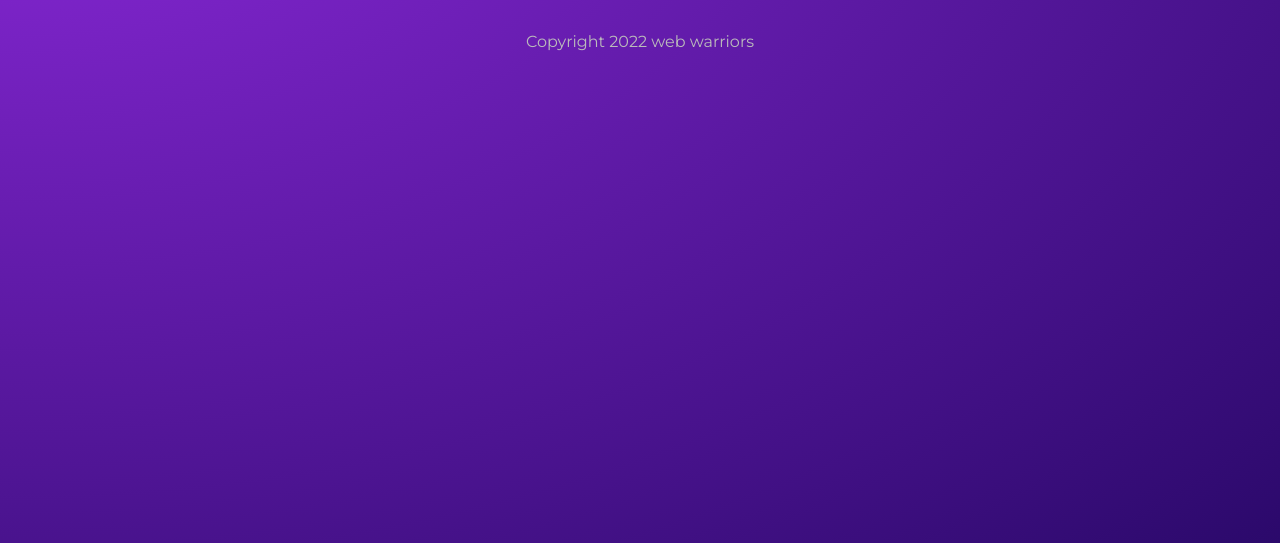
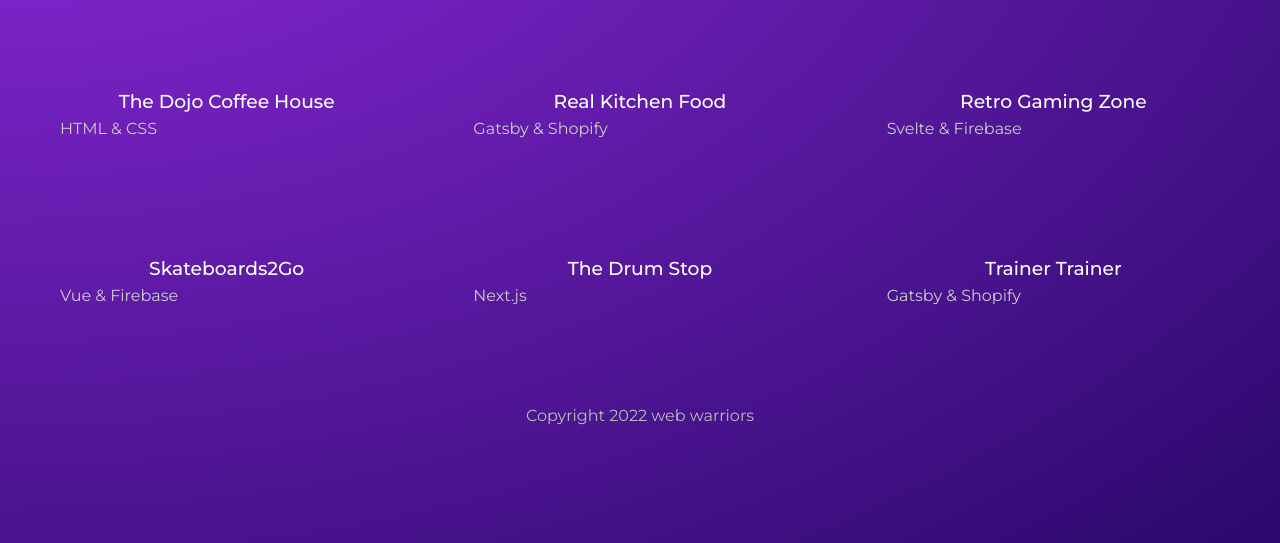
Before and after one commit to APJ-9/hello-world, a Gatsby site in the folder Gatsby/project/: page /projects in a window 1280 px wide. Shown: the part 257-800 px from the top of the page. Built offline with nearby package versions, Linux system fonts and the light colour scheme; Gatsby itself is replaced by a stand-in of ours.

Commit message:
tutorial 13

```diff
--- a/Gatsby/project/gatsby-config.js
+++ b/Gatsby/project/gatsby-config.js
@@ -7,6 +7,7 @@
 module.exports = {
   /* Your site config here */
   plugins: [
+    'gatsby-transformer-remark',
     {
       resolve: `gatsby-source-filesystem`,
       options: {
--- a/Gatsby/project/package.json
+++ b/Gatsby/project/package.json
@@ -16,6 +16,7 @@
   "dependencies": {
     "gatsby": "^4.24.5",
     "gatsby-source-filesystem": "^4.24.0",
+    "gatsby-transformer-remark": "^5.24.0",
     "react": "^18.1.0",
     "react-dom": "^18.1.0"
   },
--- a/Gatsby/project/src/pages/projects/index.js
+++ b/Gatsby/project/src/pages/projects/index.js
@@ -1,17 +1,46 @@
 
+import { graphql, Link } from 'gatsby';
 import React from 'react'
 import Layout from '../../components/Layout'
 import * as styles from '../../styles/projects.module.css'
 
-const Projects = () => {
+export default function Projects({ data }) {
+    // console.log(data)
+    const projects = data.allMarkdownRemark.nodes
+    console.log(projects)
     return (
         <Layout>
             <div className={styles.portfolio}>
                 <h2>Portfolio</h2>
                 <h3>Projects & Websites I've Created</h3>
             </div>
+            <div className={styles.projects}>
+                {
+                    projects.map(project => (
+                        <Link to={`/projects/${project.frontmatter.slug}`} key={project.id} >
+                            <div>
+                                <h3>{project.frontmatter.title}</h3>
+                                <p>{project.frontmatter.stack}</p>
+                            </div>
+                        </Link>
+                    ))
+                }
+            </div>
         </Layout>
     );
 }
 
-export default Projects
+export const query = graphql`
+query ProjectsPage {
+    allMarkdownRemark {
+      nodes {
+        id
+        frontmatter {
+          slug
+          stack
+          title
+        }
+      }
+    }
+  }
+`
--- /dev/null
+++ b/Gatsby/project/src/projects/dojo-coffee-house.md
@@ -0,0 +1,11 @@
+---
+title: The Dojo Coffee House
+stack: HTML & CSS
+slug: the-dojo-coffee-house
+---
+
+Lorem ninja ipsum dolor sit amet, consectetuer adipiscing elit, sed diam nonummy nibh euismod tincidunt ut laoreet dolore magna aliquam erat volutpat. Ut ninja wisi enim ad minim veniam, quis nostrud exerci tation ullamcorper suscipit ninja lobortis nisl ut aliquip ex ea commodo consequat. Duis ninja autem vel eum iriure dolor in hendrerit in vulputate ninja velit esse molestie consequat, vel illum dolore eu feugiat nulla ninja facilisis at vero eros et accumsan et iusto odio dignissim qui blandit praesent luptatum zzril delenit augue duis dolore te feugait nulla facilisi. Nam ninja ipsum liber tempor cum soluta nobis eleifend option congue nihil imperdiet doming id quod mazim placerat facer possim assum. Typi ninja non habent claritatem insitam; est usus legentis in iis qui facit eorum claritatem. Investigationes ninja demonstraverunt lectores legere me lius quod ii legunt saepius. Claritas ninja est etiam processus dynamicus, qui ninja sequitur mutationem consuetudium lectorum. Mirum ninja est notare quam littera gothica, quam nunc putamus parum claram, anteposuerit litterarum formas humanitatis per seacula quarta decima et quinta decima. Eodem ninja ipsum modo typi, qui nunc nobis videntur parum clari, fiant sollemnes in ninja futurum.
+
+### Lorem ninja ipsum dolor
+
+Lorem ninja ipsum dolor sit amet, consectetuer adipiscing elit, sed diam nonummy nibh euismod tincidunt ut laoreet dolore magna aliquam erat volutpat. Ut ninja wisi enim ad minim veniam, quis nostrud exerci tation ullamcorper suscipit ninja lobortis nisl ut aliquip ex ea commodo consequat. Duis ninja autem vel eum iriure dolor in hendrerit in vulputate ninja velit esse molestie consequat, vel illum dolore eu feugiat nulla ninja facilisis at vero eros et accumsan et iusto odio dignissim qui blandit praesent luptatum zzril delenit augue duis dolore te feugait nulla facilisi. Nam ninja ipsum liber tempor cum soluta nobis eleifend option congue nihil imperdiet doming id quod mazim placerat facer possim assum. Typi ninja non habent claritatem insitam; est usus legentis in iis qui facit eorum claritatem. Investigationes ninja demonstraverunt lectores legere me lius quod ii legunt saepius. Claritas ninja est etiam processus dynamicus, qui ninja sequitur mutationem consuetudium lectorum. Mirum ninja est notare quam littera gothica, quam nunc putamus parum claram, anteposuerit litterarum formas humanitatis per seacula quarta decima et quinta decima. Eodem ninja ipsum modo typi, qui nunc nobis videntur parum clari, fiant sollemnes in ninja futurum.
--- /dev/null
+++ b/Gatsby/project/src/projects/real-kitchen-food.md
@@ -0,0 +1,11 @@
+---
+title: Real Kitchen Food
+stack: Gatsby & Shopify
+slug: real-kitchen-food
+---
+
+Lorem ninja ipsum dolor sit amet, consectetuer adipiscing elit, sed diam nonummy nibh euismod tincidunt ut laoreet dolore magna aliquam erat volutpat. Ut ninja wisi enim ad minim veniam, quis nostrud exerci tation ullamcorper suscipit ninja lobortis nisl ut aliquip ex ea commodo consequat. Duis ninja autem vel eum iriure dolor in hendrerit in vulputate ninja velit esse molestie consequat, vel illum dolore eu feugiat nulla ninja facilisis at vero eros et accumsan et iusto odio dignissim qui blandit praesent luptatum zzril delenit augue duis dolore te feugait nulla facilisi. Nam ninja ipsum liber tempor cum soluta nobis eleifend option congue nihil imperdiet doming id quod mazim placerat facer possim assum. Typi ninja non habent claritatem insitam; est usus legentis in iis qui facit eorum claritatem. Investigationes ninja demonstraverunt lectores legere me lius quod ii legunt saepius. Claritas ninja est etiam processus dynamicus, qui ninja sequitur mutationem consuetudium lectorum. Mirum ninja est notare quam littera gothica, quam nunc putamus parum claram, anteposuerit litterarum formas humanitatis per seacula quarta decima et quinta decima. Eodem ninja ipsum modo typi, qui nunc nobis videntur parum clari, fiant sollemnes in ninja futurum.
+
+### Lorem ninja ipsum dolor
+
+Lorem ninja ipsum dolor sit amet, consectetuer adipiscing elit, sed diam nonummy nibh euismod tincidunt ut laoreet dolore magna aliquam erat volutpat. Ut ninja wisi enim ad minim veniam, quis nostrud exerci tation ullamcorper suscipit ninja lobortis nisl ut aliquip ex ea commodo consequat. Duis ninja autem vel eum iriure dolor in hendrerit in vulputate ninja velit esse molestie consequat, vel illum dolore eu feugiat nulla ninja facilisis at vero eros et accumsan et iusto odio dignissim qui blandit praesent luptatum zzril delenit augue duis dolore te feugait nulla facilisi. Nam ninja ipsum liber tempor cum soluta nobis eleifend option congue nihil imperdiet doming id quod mazim placerat facer possim assum. Typi ninja non habent claritatem insitam; est usus legentis in iis qui facit eorum claritatem. Investigationes ninja demonstraverunt lectores legere me lius quod ii legunt saepius. Claritas ninja est etiam processus dynamicus, qui ninja sequitur mutationem consuetudium lectorum. Mirum ninja est notare quam littera gothica, quam nunc putamus parum claram, anteposuerit litterarum formas humanitatis per seacula quarta decima et quinta decima. Eodem ninja ipsum modo typi, qui nunc nobis videntur parum clari, fiant sollemnes in ninja futurum.
--- /dev/null
+++ b/Gatsby/project/src/projects/retro-gaming-zone.md
@@ -0,0 +1,11 @@
+---
+title: Retro Gaming Zone
+stack: Svelte & Firebase
+slug: retro-gaming-zone
+---
+
+Lorem ninja ipsum dolor sit amet, consectetuer adipiscing elit, sed diam nonummy nibh euismod tincidunt ut laoreet dolore magna aliquam erat volutpat. Ut ninja wisi enim ad minim veniam, quis nostrud exerci tation ullamcorper suscipit ninja lobortis nisl ut aliquip ex ea commodo consequat. Duis ninja autem vel eum iriure dolor in hendrerit in vulputate ninja velit esse molestie consequat, vel illum dolore eu feugiat nulla ninja facilisis at vero eros et accumsan et iusto odio dignissim qui blandit praesent luptatum zzril delenit augue duis dolore te feugait nulla facilisi. Nam ninja ipsum liber tempor cum soluta nobis eleifend option congue nihil imperdiet doming id quod mazim placerat facer possim assum. Typi ninja non habent claritatem insitam; est usus legentis in iis qui facit eorum claritatem. Investigationes ninja demonstraverunt lectores legere me lius quod ii legunt saepius. Claritas ninja est etiam processus dynamicus, qui ninja sequitur mutationem consuetudium lectorum. Mirum ninja est notare quam littera gothica, quam nunc putamus parum claram, anteposuerit litterarum formas humanitatis per seacula quarta decima et quinta decima. Eodem ninja ipsum modo typi, qui nunc nobis videntur parum clari, fiant sollemnes in ninja futurum.
+
+### Lorem ninja ipsum dolor
+
+Lorem ninja ipsum dolor sit amet, consectetuer adipiscing elit, sed diam nonummy nibh euismod tincidunt ut laoreet dolore magna aliquam erat volutpat. Ut ninja wisi enim ad minim veniam, quis nostrud exerci tation ullamcorper suscipit ninja lobortis nisl ut aliquip ex ea commodo consequat. Duis ninja autem vel eum iriure dolor in hendrerit in vulputate ninja velit esse molestie consequat, vel illum dolore eu feugiat nulla ninja facilisis at vero eros et accumsan et iusto odio dignissim qui blandit praesent luptatum zzril delenit augue duis dolore te feugait nulla facilisi. Nam ninja ipsum liber tempor cum soluta nobis eleifend option congue nihil imperdiet doming id quod mazim placerat facer possim assum. Typi ninja non habent claritatem insitam; est usus legentis in iis qui facit eorum claritatem. Investigationes ninja demonstraverunt lectores legere me lius quod ii legunt saepius. Claritas ninja est etiam processus dynamicus, qui ninja sequitur mutationem consuetudium lectorum. Mirum ninja est notare quam littera gothica, quam nunc putamus parum claram, anteposuerit litterarum formas humanitatis per seacula quarta decima et quinta decima. Eodem ninja ipsum modo typi, qui nunc nobis videntur parum clari, fiant sollemnes in ninja futurum.
--- /dev/null
+++ b/Gatsby/project/src/projects/skateboards2go.md
@@ -0,0 +1,11 @@
+---
+title: Skateboards2Go
+stack: Vue & Firebase
+slug: skateboards-to-go
+---
+
+Lorem ninja ipsum dolor sit amet, consectetuer adipiscing elit, sed diam nonummy nibh euismod tincidunt ut laoreet dolore magna aliquam erat volutpat. Ut ninja wisi enim ad minim veniam, quis nostrud exerci tation ullamcorper suscipit ninja lobortis nisl ut aliquip ex ea commodo consequat. Duis ninja autem vel eum iriure dolor in hendrerit in vulputate ninja velit esse molestie consequat, vel illum dolore eu feugiat nulla ninja facilisis at vero eros et accumsan et iusto odio dignissim qui blandit praesent luptatum zzril delenit augue duis dolore te feugait nulla facilisi. Nam ninja ipsum liber tempor cum soluta nobis eleifend option congue nihil imperdiet doming id quod mazim placerat facer possim assum. Typi ninja non habent claritatem insitam; est usus legentis in iis qui facit eorum claritatem. Investigationes ninja demonstraverunt lectores legere me lius quod ii legunt saepius. Claritas ninja est etiam processus dynamicus, qui ninja sequitur mutationem consuetudium lectorum. Mirum ninja est notare quam littera gothica, quam nunc putamus parum claram, anteposuerit litterarum formas humanitatis per seacula quarta decima et quinta decima. Eodem ninja ipsum modo typi, qui nunc nobis videntur parum clari, fiant sollemnes in ninja futurum.
+
+### Lorem ninja ipsum dolor
+
+Lorem ninja ipsum dolor sit amet, consectetuer adipiscing elit, sed diam nonummy nibh euismod tincidunt ut laoreet dolore magna aliquam erat volutpat. Ut ninja wisi enim ad minim veniam, quis nostrud exerci tation ullamcorper suscipit ninja lobortis nisl ut aliquip ex ea commodo consequat. Duis ninja autem vel eum iriure dolor in hendrerit in vulputate ninja velit esse molestie consequat, vel illum dolore eu feugiat nulla ninja facilisis at vero eros et accumsan et iusto odio dignissim qui blandit praesent luptatum zzril delenit augue duis dolore te feugait nulla facilisi. Nam ninja ipsum liber tempor cum soluta nobis eleifend option congue nihil imperdiet doming id quod mazim placerat facer possim assum. Typi ninja non habent claritatem insitam; est usus legentis in iis qui facit eorum claritatem. Investigationes ninja demonstraverunt lectores legere me lius quod ii legunt saepius. Claritas ninja est etiam processus dynamicus, qui ninja sequitur mutationem consuetudium lectorum. Mirum ninja est notare quam littera gothica, quam nunc putamus parum claram, anteposuerit litterarum formas humanitatis per seacula quarta decima et quinta decima. Eodem ninja ipsum modo typi, qui nunc nobis videntur parum clari, fiant sollemnes in ninja futurum.
--- /dev/null
+++ b/Gatsby/project/src/projects/the-drum-stop.md
@@ -0,0 +1,11 @@
+---
+title: The Drum Stop
+stack: Next.js
+slug: the-drum-stop
+---
+
+Lorem ninja ipsum dolor sit amet, consectetuer adipiscing elit, sed diam nonummy nibh euismod tincidunt ut laoreet dolore magna aliquam erat volutpat. Ut ninja wisi enim ad minim veniam, quis nostrud exerci tation ullamcorper suscipit ninja lobortis nisl ut aliquip ex ea commodo consequat. Duis ninja autem vel eum iriure dolor in hendrerit in vulputate ninja velit esse molestie consequat, vel illum dolore eu feugiat nulla ninja facilisis at vero eros et accumsan et iusto odio dignissim qui blandit praesent luptatum zzril delenit augue duis dolore te feugait nulla facilisi. Nam ninja ipsum liber tempor cum soluta nobis eleifend option congue nihil imperdiet doming id quod mazim placerat facer possim assum. Typi ninja non habent claritatem insitam; est usus legentis in iis qui facit eorum claritatem. Investigationes ninja demonstraverunt lectores legere me lius quod ii legunt saepius. Claritas ninja est etiam processus dynamicus, qui ninja sequitur mutationem consuetudium lectorum. Mirum ninja est notare quam littera gothica, quam nunc putamus parum claram, anteposuerit litterarum formas humanitatis per seacula quarta decima et quinta decima. Eodem ninja ipsum modo typi, qui nunc nobis videntur parum clari, fiant sollemnes in ninja futurum.
+
+### Lorem ninja ipsum dolor
+
+Lorem ninja ipsum dolor sit amet, consectetuer adipiscing elit, sed diam nonummy nibh euismod tincidunt ut laoreet dolore magna aliquam erat volutpat. Ut ninja wisi enim ad minim veniam, quis nostrud exerci tation ullamcorper suscipit ninja lobortis nisl ut aliquip ex ea commodo consequat. Duis ninja autem vel eum iriure dolor in hendrerit in vulputate ninja velit esse molestie consequat, vel illum dolore eu feugiat nulla ninja facilisis at vero eros et accumsan et iusto odio dignissim qui blandit praesent luptatum zzril delenit augue duis dolore te feugait nulla facilisi. Nam ninja ipsum liber tempor cum soluta nobis eleifend option congue nihil imperdiet doming id quod mazim placerat facer possim assum. Typi ninja non habent claritatem insitam; est usus legentis in iis qui facit eorum claritatem. Investigationes ninja demonstraverunt lectores legere me lius quod ii legunt saepius. Claritas ninja est etiam processus dynamicus, qui ninja sequitur mutationem consuetudium lectorum. Mirum ninja est notare quam littera gothica, quam nunc putamus parum claram, anteposuerit litterarum formas humanitatis per seacula quarta decima et quinta decima. Eodem ninja ipsum modo typi, qui nunc nobis videntur parum clari, fiant sollemnes in ninja futurum.
--- /dev/null
+++ b/Gatsby/project/src/projects/trainer-trainer.md
@@ -0,0 +1,11 @@
+---
+title: Trainer Trainer
+stack: Gatsby & Shopify
+slug: trainer-trainer
+---
+
+Lorem ninja ipsum dolor sit amet, consectetuer adipiscing elit, sed diam nonummy nibh euismod tincidunt ut laoreet dolore magna aliquam erat volutpat. Ut ninja wisi enim ad minim veniam, quis nostrud exerci tation ullamcorper suscipit ninja lobortis nisl ut aliquip ex ea commodo consequat. Duis ninja autem vel eum iriure dolor in hendrerit in vulputate ninja velit esse molestie consequat, vel illum dolore eu feugiat nulla ninja facilisis at vero eros et accumsan et iusto odio dignissim qui blandit praesent luptatum zzril delenit augue duis dolore te feugait nulla facilisi. Nam ninja ipsum liber tempor cum soluta nobis eleifend option congue nihil imperdiet doming id quod mazim placerat facer possim assum. Typi ninja non habent claritatem insitam; est usus legentis in iis qui facit eorum claritatem. Investigationes ninja demonstraverunt lectores legere me lius quod ii legunt saepius. Claritas ninja est etiam processus dynamicus, qui ninja sequitur mutationem consuetudium lectorum. Mirum ninja est notare quam littera gothica, quam nunc putamus parum claram, anteposuerit litterarum formas humanitatis per seacula quarta decima et quinta decima. Eodem ninja ipsum modo typi, qui nunc nobis videntur parum clari, fiant sollemnes in ninja futurum.
+
+### Lorem ninja ipsum dolor
+
+Lorem ninja ipsum dolor sit amet, consectetuer adipiscing elit, sed diam nonummy nibh euismod tincidunt ut laoreet dolore magna aliquam erat volutpat. Ut ninja wisi enim ad minim veniam, quis nostrud exerci tation ullamcorper suscipit ninja lobortis nisl ut aliquip ex ea commodo consequat. Duis ninja autem vel eum iriure dolor in hendrerit in vulputate ninja velit esse molestie consequat, vel illum dolore eu feugiat nulla ninja facilisis at vero eros et accumsan et iusto odio dignissim qui blandit praesent luptatum zzril delenit augue duis dolore te feugait nulla facilisi. Nam ninja ipsum liber tempor cum soluta nobis eleifend option congue nihil imperdiet doming id quod mazim placerat facer possim assum. Typi ninja non habent claritatem insitam; est usus legentis in iis qui facit eorum claritatem. Investigationes ninja demonstraverunt lectores legere me lius quod ii legunt saepius. Claritas ninja est etiam processus dynamicus, qui ninja sequitur mutationem consuetudium lectorum. Mirum ninja est notare quam littera gothica, quam nunc putamus parum claram, anteposuerit litterarum formas humanitatis per seacula quarta decima et quinta decima. Eodem ninja ipsum modo typi, qui nunc nobis videntur parum clari, fiant sollemnes in ninja futurum.
--- a/Gatsby/project/src/styles/projects.module.css
+++ b/Gatsby/project/src/styles/projects.module.css
@@ -11,3 +11,21 @@
     font-size: 2em;
     font-weight: 400;
 }
+
+.projects {
+    display: grid;
+    grid-template-columns: 1fr 1fr 1fr;
+    grid-gap: 80px;
+    margin: 80px 20px;
+}
+
+.projects h3 {
+    text-align: center;
+    margin: 20px auto 0px;
+    font-weight: 500;
+}
+
+.projects p {
+    color: #ccc;
+    margin-top: 4px;
+}
```
Also changed, not shown: Gatsby/project/src/projects/dojo-coffee.md (deleted, +0 -8 lines), 1 other file.
